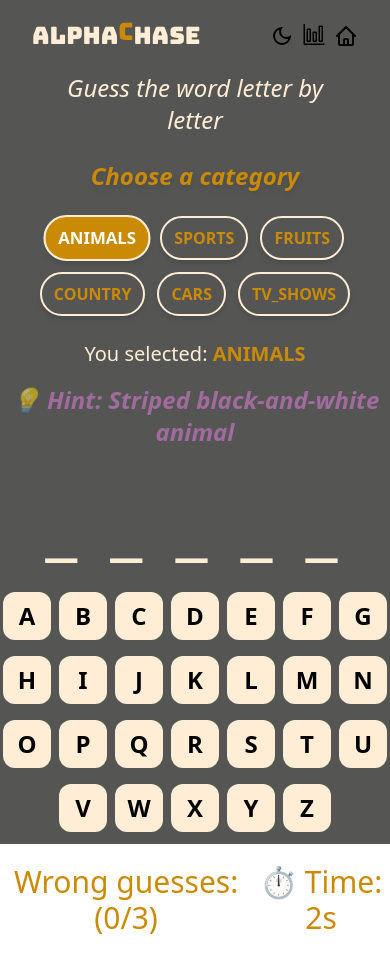
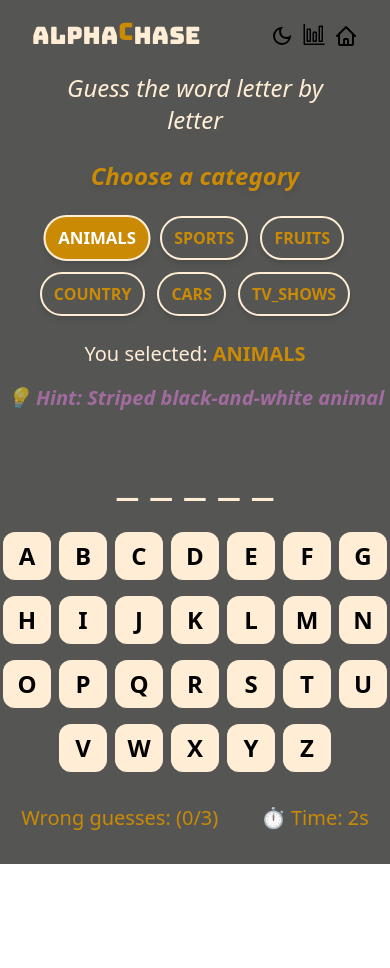
Before and after one commit to Minahil501/AlphaChase-, a React (Vite) app: page /Game in a window 390 px wide. Both pictures are taken after a click on the button "ANIMALS". After the commit the page ends 864 px from the top, so only its background shows below. Built offline with nearby package versions, Linux system fonts and the light colour scheme.

Commit message:
Improved heading responsiveness across breakpoints

```diff
--- a/src/components/Game.jsx
+++ b/src/components/Game.jsx
@@ -148,7 +148,7 @@ const handleChoice = (c) => {
 
   return (
     <div
-      className="h-screen w-screen transition-colors duration-300"
+      className="h-full w-screen transition-colors duration-300"
       style={{ backgroundColor: bg.body }}
     >
       {/* Header */}
@@ -211,10 +211,10 @@ const handleChoice = (c) => {
               You selected:{" "}
               <span className="font-bold text-yellow-600">{choice}</span>
             </p>
-            <p className="mt-4 text-2xl italic font-bold text-[#E37EDF] animate-pulse ">
+            <p className="mt-4  text-xl sm:text-2xl italic font-bold text-[#E37EDF] animate-pulse ">
       💡 Hint: {hint}
     </p>
-            <p className="mt-10 text-7xl tracking-widest">{hiddenWord}</p>
+            <p className="mt-10  text-5xl sm:text-7xl tracking-normal">{hiddenWord}</p>
 
             {/* Letter Input Buttons */}
             {!gameOver && (
@@ -242,10 +242,10 @@ const handleChoice = (c) => {
 
             {/* Wrong guesses */}
             <div className=" my-8 flex flex-row justify-around">
-            <p className="text-3xl text-yellow-600">
+            <p className=" text-xl sm:text-3xl text-yellow-600">
               Wrong guesses: {wrongGuesses.join(", ")} ({attempts}/3)
             </p>
-             <p className=" text-3xl text-yellow-600">
+             <p className=" text-xl sm:text-3xl text-yellow-600">
               ⏱ Time: {timeTaken}s
             </p>
             </div>
@@ -254,11 +254,11 @@ const handleChoice = (c) => {
             {gameOver && (
               <div className="mt-6">
                 {attempts >= 3 ? (
-                  <p className="text-5xl text-red-500">
+                  <p className="text-2xl sm:text-5xl text-red-500">
                     ❌ Failed! Word was: {word}
                   </p>
                 ) : (
-                  <p className="text-5xl text-green-500">
+                  <p className="text-2xl sm:text-5xl text-green-500">
                     🎉 You guessed it in {timeTaken}s!
                   </p>
                 )}
@@ -272,7 +272,7 @@ const handleChoice = (c) => {
 
 <Link
   to="/Dashboard"
-  className="w-52 py-2 text-xl font-bold bg-yellow-600 text-orange-100 rounded-full hover:shadow-md hover:shadow-amber-100 text-center"
+  className="w-52 py-2 mb-56 text-xl font-bold bg-yellow-600 text-orange-100 rounded-full hover:shadow-md hover:shadow-amber-100 text-center"
 >
   Achievements
 </Link>
```
